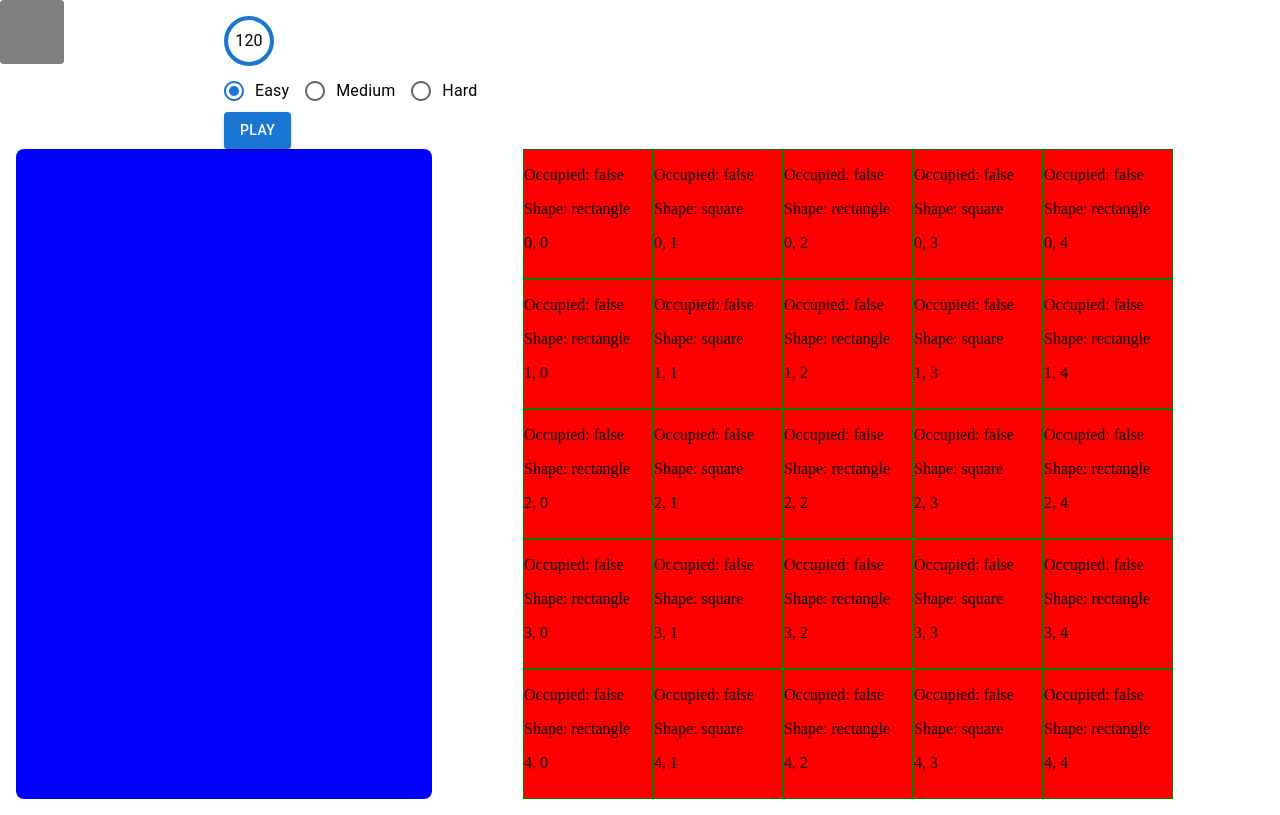
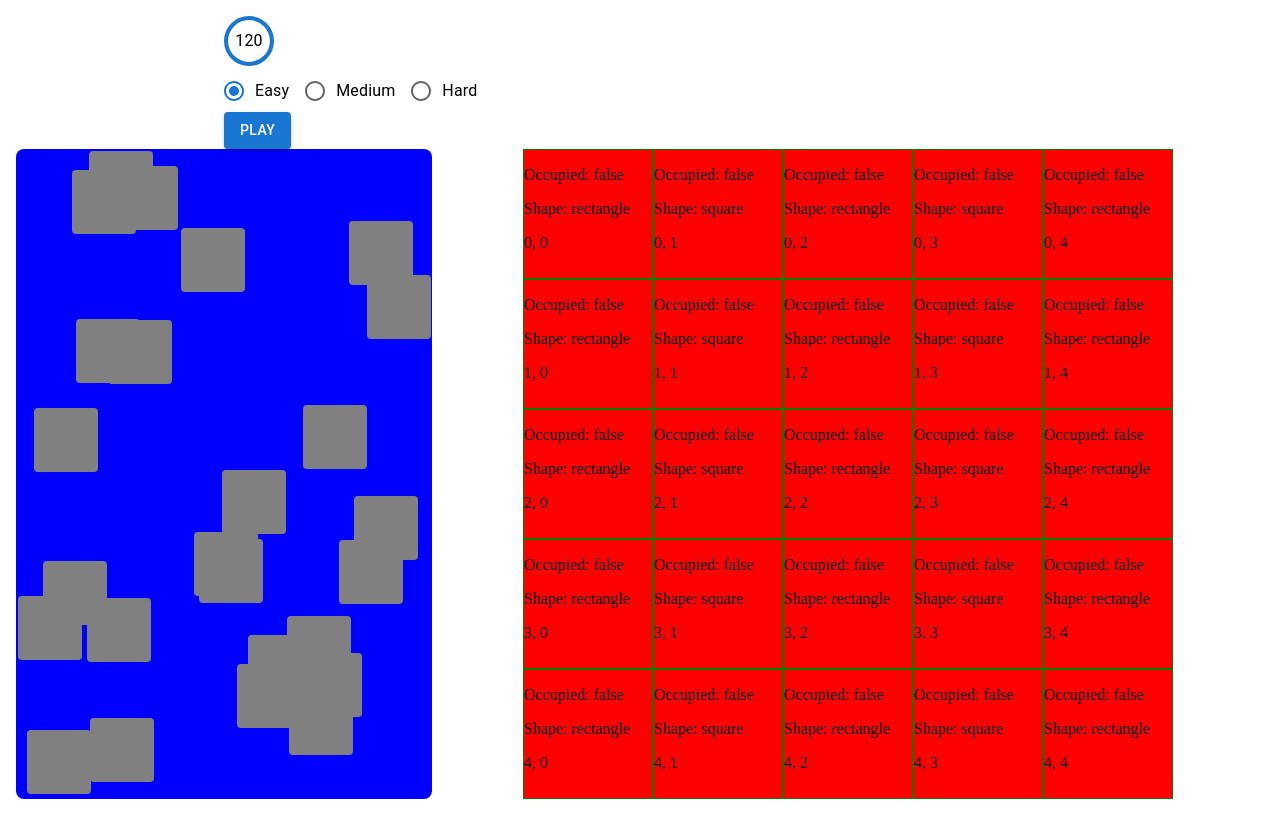
Before and after one commit to cdawgy/perfection-game, a React (Vite) app: page / in a window 1280 px wide. Built offline with nearby package versions, Linux system fonts and the light colour scheme.

Commit message:
Create logic to randomly display pieces
The tray dimensions and coords are used to display pieces on the tray. This
means they dont overlap in a bad way.

```diff
--- a/src/components/Game/Tray/ShapePiece/index.tsx
+++ b/src/components/Game/Tray/ShapePiece/index.tsx
@@ -1,10 +1,14 @@
 import { Button } from "@mui/material";
-import React, { useState } from "react";
+import React, { useEffect, useState } from "react";
 import { setDraggingShape, type ShapePiece } from "../../../../redux/gameSlice";
-import { useDispatch } from "react-redux";
+import { useDispatch, useSelector } from "react-redux";
+import type { RootState } from "../../../../redux/store";
 
 const ShapePiece: React.FC<ShapePiece> = (props: ShapePiece) => {
+  const game = useSelector((state: RootState) => state.game);
+
   const { id, x, y, shape, matched } = props;
+
   const [drag, setDrag] = useState<boolean>(false);
   const [componentX, setX] = useState<number>(x);
   const [componentY, setY] = useState<number>(y);
@@ -34,10 +38,21 @@ const ShapePiece: React.FC<ShapePiece> = (props: ShapePiece) => {
     window.addEventListener("mouseup", handleMouseUp);
   };
 
+  function getRandomInt(min: number, max: number): number {
+    // Returns an integer between min and max (inclusive)
+    return Math.floor(Math.random() * (max - min + 1)) + min;
+  }
+
+  useEffect(() => {
+    const { x, y, height, width } = game.trayBoundaries;
+    setX(x + getRandomInt(0, width - size));
+    setY(y + getRandomInt(0, height - size));
+  }, [game.trayBoundaries]);
+
   return (
     <Button
       sx={{
-        position: "fixed",
+        position: "absolute",
         top: componentY,
         left: componentX,
         height: size,
@@ -47,7 +62,9 @@ const ShapePiece: React.FC<ShapePiece> = (props: ShapePiece) => {
       }}
       onMouseDown={handleMouseDown}
       disabled={matched}
-    >{matched && "Matched"}</Button>
+    >
+      {matched && "Matched"}
+    </Button>
   );
 };
 
--- a/src/components/Game/Tray/index.tsx
+++ b/src/components/Game/Tray/index.tsx
@@ -1,13 +1,26 @@
 import { Box } from "@mui/material";
 import ShapePiece from "./ShapePiece";
-import { useSelector } from "react-redux";
-import type { RootState } from "../../../redux/store";
+import { useDispatch, useSelector } from "react-redux";
+import type { AppDispatch, RootState } from "../../../redux/store";
+import { useEffect, useRef } from "react";
+import { initialiseTray } from "../../../redux/gameSlice";
 
 const Tray: React.FC = () => {
   const game = useSelector((state: RootState) => state.game);
 
+  const trayRef = useRef<HTMLDivElement>(null);
+  const dispatch = useDispatch<AppDispatch>();
+
+  useEffect(() => {
+    if (trayRef.current) {
+      const { x, y, height, width } = trayRef.current.getBoundingClientRect();
+      dispatch(initialiseTray({ x, y, height, width }));
+    }
+  }, []);
+
   return (
     <Box
+      ref={trayRef}
       sx={{
         background: "blue",
         width: "100%",
@@ -15,7 +28,8 @@ const Tray: React.FC = () => {
         borderRadius: 2,
       }}
     >
-      {Object.values(game.shapePieces).map((shapePiece) => (
+      {/* Dont render the pieces until the tray has initialised */}
+      {trayRef && Object.values(game.shapePieces).map((shapePiece) => (
         <ShapePiece
           id={shapePiece.id}
           x={shapePiece.x}
--- a/src/redux/gameSlice.ts
+++ b/src/redux/gameSlice.ts
@@ -18,11 +18,19 @@ export type ShapePiece = {
   matched: boolean;
 };
 
+export type TrayBoundaries = {
+  x: number;
+  y: number;
+  height: number;
+  width: number;
+};
+
 interface GameSliceState {
   gameState: GameState;
   board: TileShape[][];
   draggingShape: ShapePiece | undefined;
   shapePieces: Record<string, ShapePiece>;
+  trayBoundaries: TrayBoundaries;
 }
 
 // TODO: Comeback and improve random logic
@@ -47,7 +55,7 @@ const generateRandomBoard = (): TileShape[][] => {
 
 const generateShapePieces = (): Record<string, ShapePiece> => {
   let pieces: Record<string, ShapePiece> = {};
-  for (let index = 0; index < 1; index++) {
+  for (let index = 0; index < 25; index++) {
     const key = `shape-${index}`;
     const piece: ShapePiece = {
       id: key,
@@ -67,6 +75,12 @@ const initialState: GameSliceState = {
   board: generateRandomBoard(),
   draggingShape: undefined,
   shapePieces: generateShapePieces(),
+  trayBoundaries: {
+    y: 0,
+    x: 0,
+    height: 0,
+    width: 0,
+  },
 };
 
 const gameSlice = createSlice({
@@ -89,7 +103,9 @@ const gameSlice = createSlice({
       const key = action.payload.id;
       const newShape = action.payload;
       state.shapePieces[key] = newShape;
-      console.log(state.shapePieces);
+    },
+    initialiseTray: (state, action: { payload: TrayBoundaries }) => {
+      state.trayBoundaries = action.payload;
     },
   },
 });
@@ -100,5 +116,6 @@ export const {
   setPlaying,
   setDraggingShape,
   updateShapePieceState,
+  initialiseTray,
 } = gameSlice.actions;
 export default gameSlice.reducer;
```
